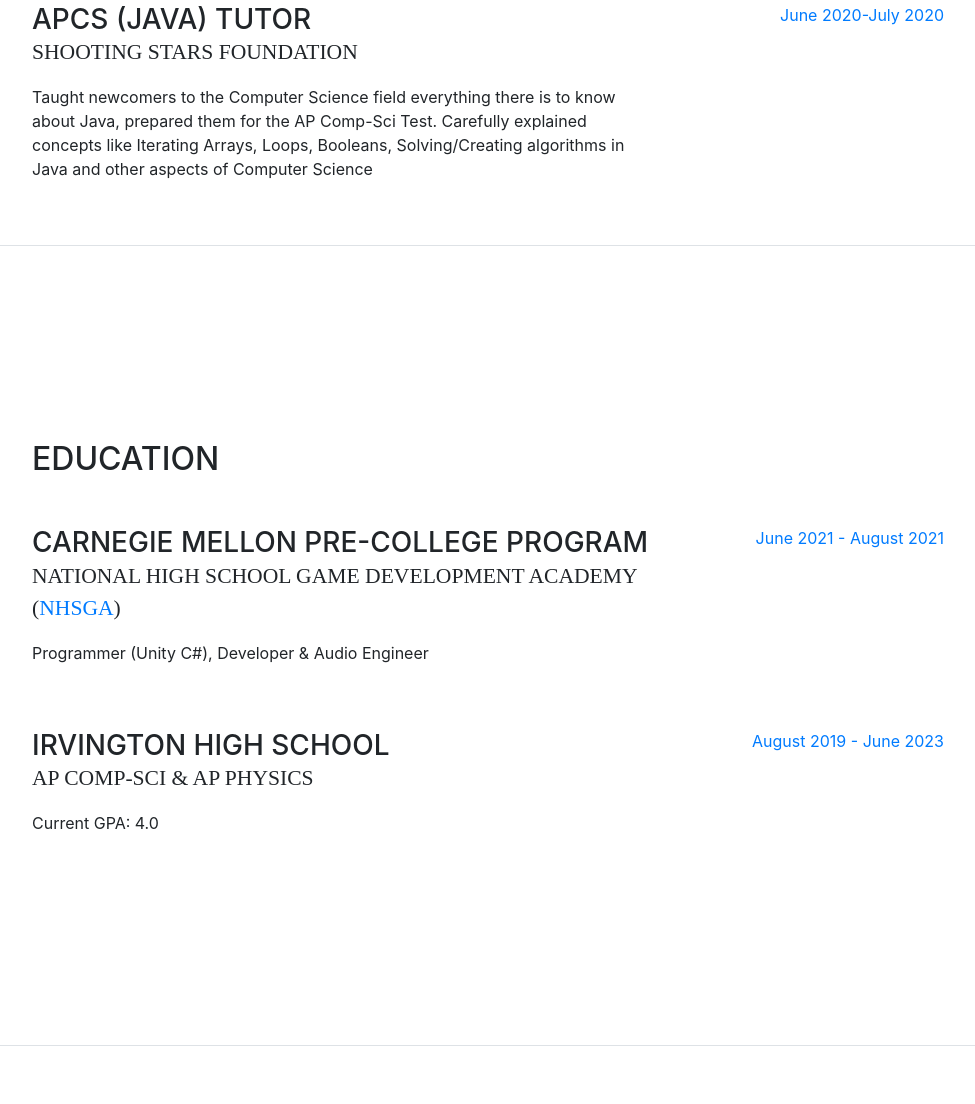
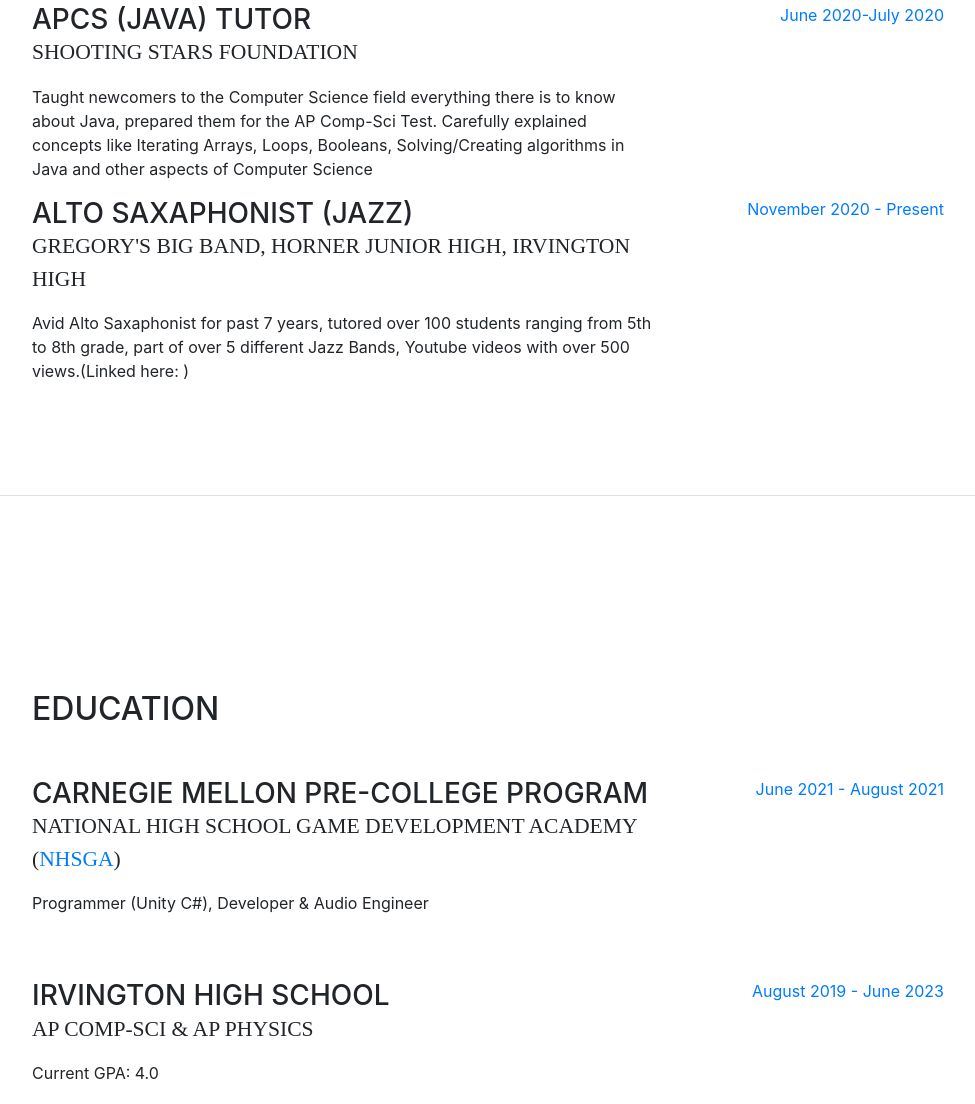
Before and after one commit to OrangeTangy/Resume, a website with bundled scripts: page index.html in a window 1280 px wide. Shown: the part 1642-2746 px from the top of the page, without its empty margins (288-1263 px from the left). Built offline with nearby package versions, Linux system fonts and the light colour scheme; a web font is replaced by a local one.

Commit message:
Update index.html

```diff
--- a/index.html
+++ b/index.html
@@ -157,9 +157,21 @@
             </div>
           </div>
 
+          <div class="resume-item d-flex flex-column flex-md-row mb-5">
+            <div class="resume-content mr-auto">
+              <h3 class="mb-0">Alto Saxaphonist (Jazz)</h3>
+              <div class="subheading mb-3">Gregory's Big Band, Horner Junior High, Irvington High</div>
+              <p>Avid Alto Saxaphonist for past 7 years, tutored over 100 students ranging from 5th to 8th grade, part of over 5 different Jazz Bands, Youtube videos with over 500 views.(Linked here: )</p>
+            </div>
+            <div class="resume-date text-md-right">
+              <span class="text-primary">November 2020 - Present</span>
+            </div>
+          </div>
+
         </div>
 
       </section>
+
 
       <section class="resume-section p-3 p-lg-5 d-flex flex-column" id="education">
         <div class="my-auto">
```
